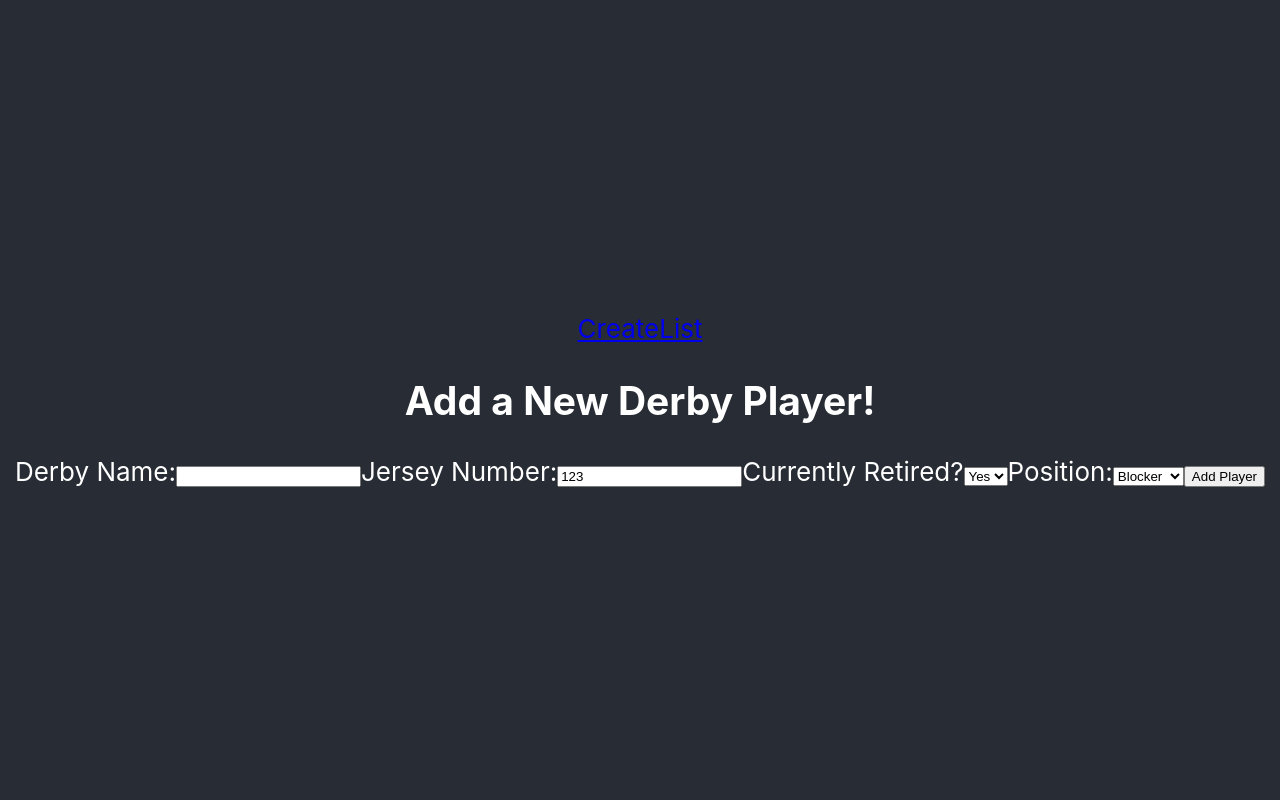
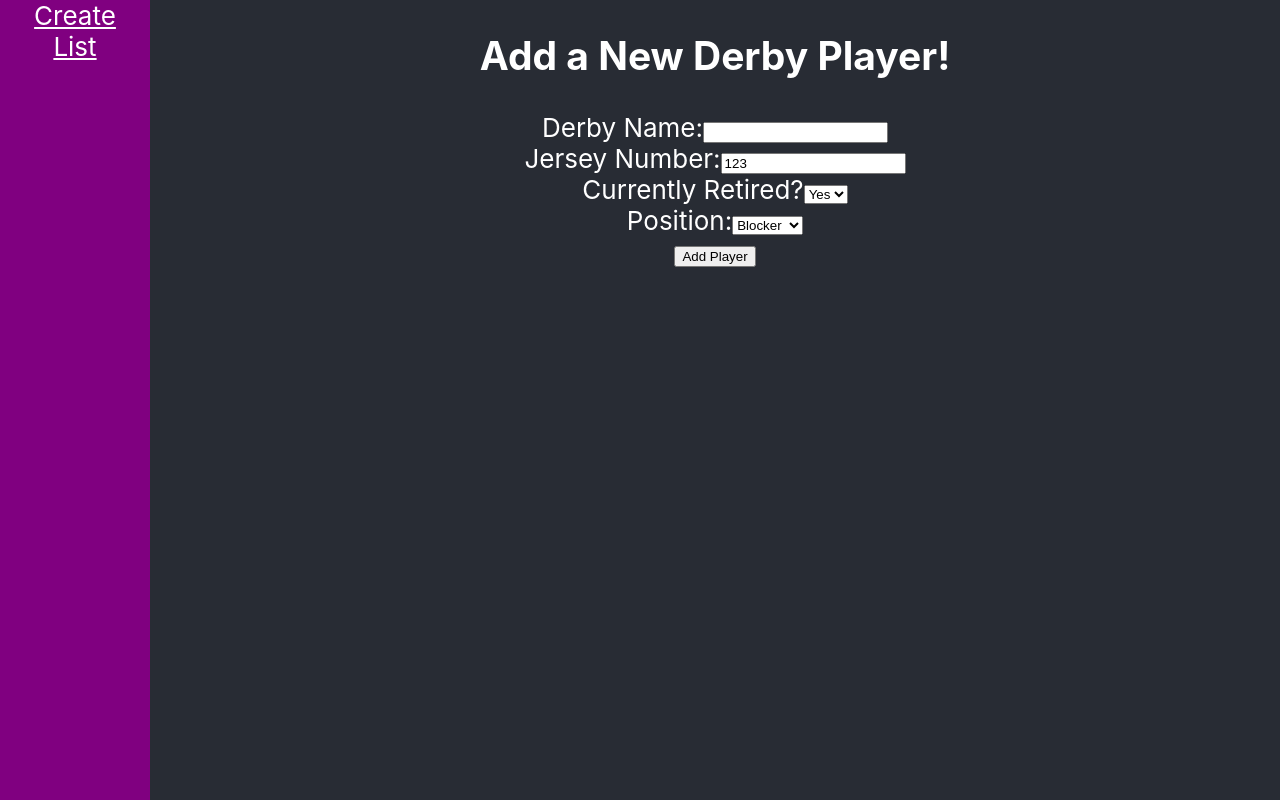
Before and after one commit to SarahRector/first-fullstack-app-fe, a React (Create React App) app: page /create in a window 1280 px wide. Built offline with nearby package versions, Linux system fonts and the light colour scheme.

Commit message:
added some CSS

```diff
--- a/package.json
+++ b/package.json
@@ -6,6 +6,7 @@
     "@testing-library/jest-dom": "^4.2.4",
     "@testing-library/react": "^9.5.0",
     "@testing-library/user-event": "^7.2.1",
+    "dotenv": "^8.2.0",
     "react": "^16.13.1",
     "react-dom": "^16.13.1",
     "react-router-dom": "^5.2.0",
--- a/src/App.css
+++ b/src/App.css
@@ -1,10 +1,5 @@
 .App {
   text-align: center;
-}
-
-.App-logo {
-  height: 40vmin;
-  pointer-events: none;
 }
 
 @media (prefers-reduced-motion: no-preference) {
@@ -15,7 +10,7 @@
 
 .App-header {
   background-color: #282c34;
-  min-height: 100vh;
+  min-height: 100%;
   display: flex;
   flex-direction: column;
   align-items: center;
@@ -24,8 +19,8 @@
   color: white;
 }
 
-.App-link {
-  color: #61dafb;
+a {
+  color: white;
 }
 
 @keyframes App-logo-spin {
@@ -36,3 +31,20 @@
     transform: rotate(360deg);
   }
 }
+
+label {
+  display: block
+}
+
+main {
+  display: grid;
+  grid-template-columns: 150px 1fr;
+  width: 100%;
+  min-height: 100vh;
+}
+
+.sidebar {
+  background-color: purple;
+  display: flex;
+  flex-direction: column;
+}
--- a/src/App.js
+++ b/src/App.js
@@ -1,13 +1,13 @@
 import React, { Component } from 'react';
 import {
-  BrowserRouter as Router,
-  Route,
-  Switch,
-  Link
+    BrowserRouter as Router,
+    Route,
+    Switch,
+    Link
 } from 'react-router-dom';
 import ListPage from './ListPage.js';
 import CreatePage from './CreatePage.js';
-import DetailPage from './DetailPage.js';
+import DetailsPage from './DetailsPage.js';
 import './App.css';
 
 export default class App extends Component {
@@ -37,7 +37,7 @@ export default class App extends Component {
                         <Route
                             path="/detail/:id"
                             exact
-                            render={(routerProps) => <DetailPage {...routerProps} />}
+                            render={(routerProps) => <DetailsPage {...routerProps} />}
                         />
                     </Switch>
                     </div>
--- a/src/DetailsPage.js
+++ b/src/DetailsPage.js
@@ -19,7 +19,6 @@ export default class DetailsPage extends Component {
             <div>
                 <p>You just added {this.state.derby_player.derby_name} to your team!</p>
                 <p>Their jersey number is {this.state.derby_player.jersey_number} and you are playing them as a {this.state.derby_player.position}.</p>
-                <p>If you're wondering if they're currently retired, the answer is: {this.state.derby_player.is_retired}</p>
             </div>
         )
     }
--- a/src/ListPage.js
+++ b/src/ListPage.js
@@ -1,6 +1,7 @@
 import React from 'react';
-import { fetchDerbyPlayers, createDerbyPlayer } from './derby-players-api.js';
+import { fetchDerbyPlayers } from './derby-players-api.js';
 import { Link } from 'react-router-dom';
+import './App.css';
 
 class ListPage extends React.Component {
   state = {
@@ -19,7 +20,7 @@ class ListPage extends React.Component {
     return (
       <div className="App">
         <header className="App-header">
-          <h2>Derby Players:</h2>
+          <h2>My Fantasy Derby Team:</h2>
           {
             this.state.derby_players.map((derby_player) => {
               return <Link className="derby_player" to={`/detail/${derby_player.id}`} key={`${derby_player.id}-${derby_player.derby_name}`}>
```
Also changed, not shown: 1 other file (tests, documents, lock files or other folders).
